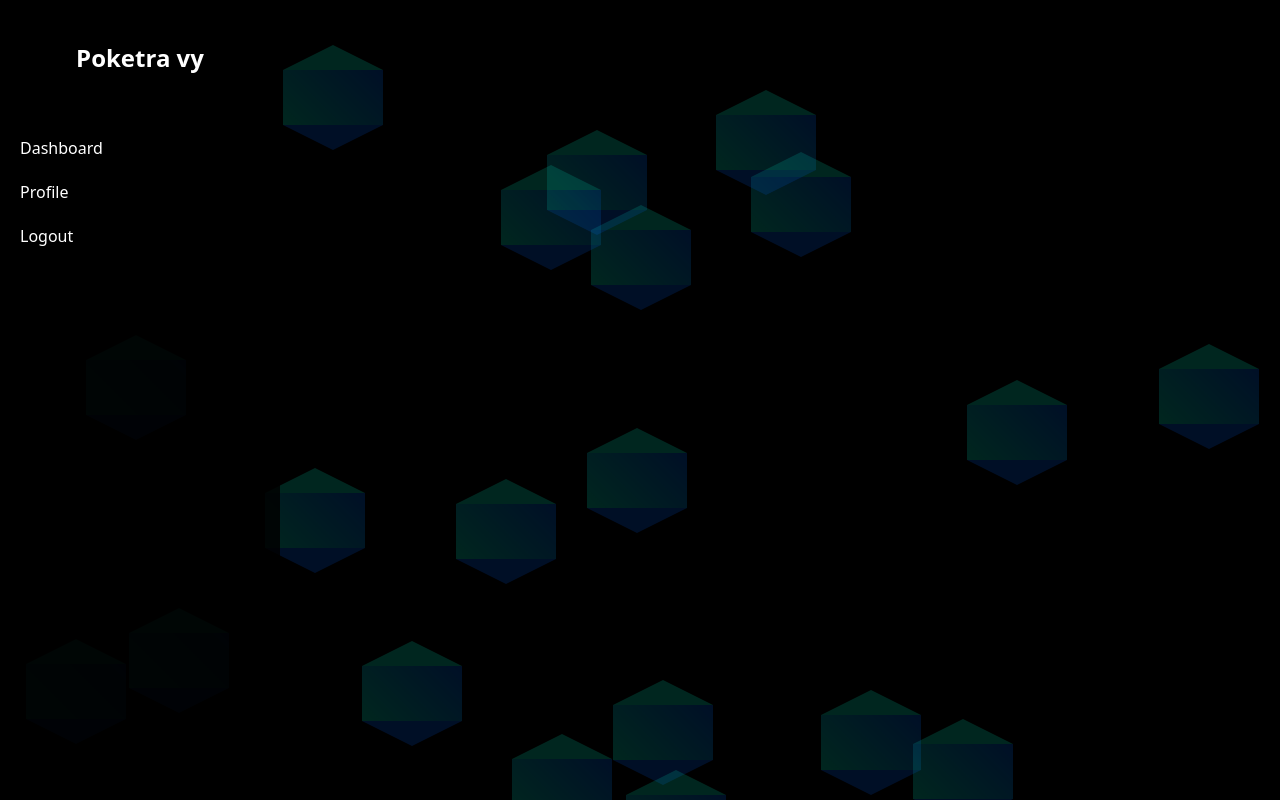
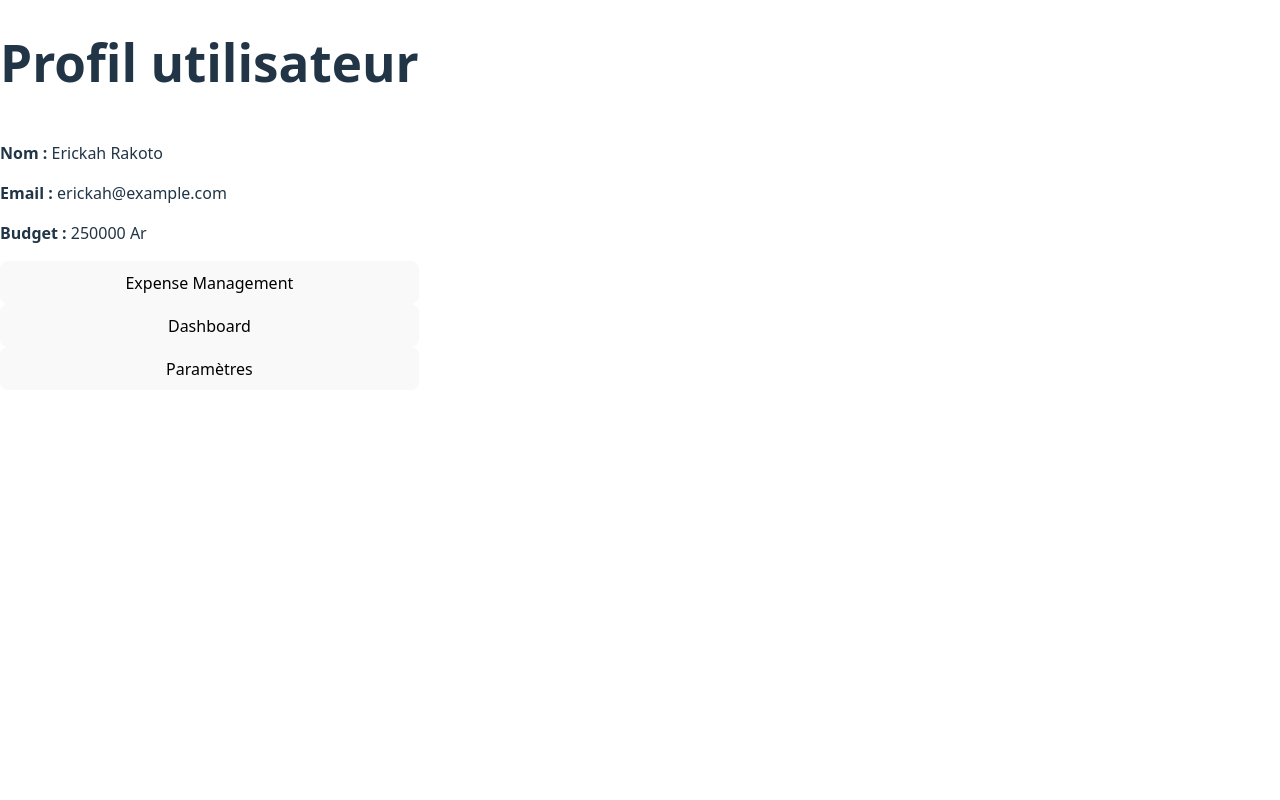
Before and after one commit to Koloina01/Personal-expense-tracker, a React (Vite) app in the folder client/expense/: page /profile in a window 1280 px wide. Built offline with nearby package versions, Linux system fonts and the light colour scheme; sample sign-in values are in the browser's storage.

Commit message:
feat : add ProfilePage

```diff
--- a/client/expense/src/components/ProfilePage.tsx
+++ b/client/expense/src/components/ProfilePage.tsx
@@ -1,27 +1,46 @@
-import React from "react";
-import HexagonBackground from "./HexagonBackground";
-import Sidebar from "./Sidebar";
-import "./css/ProfilePage.css";
+import { useNavigate } from "react-router-dom";
 
-const ProfilePage: React.FC = () => {
-  const user = JSON.parse(localStorage.getItem("user") || "{}");
+export default function ProfilePage() {
+  const navigate = useNavigate();
+
+
+  const user = {
+    fullName: "Erickah Rakoto",
+    email: "erickah@example.com",
+    budget: 250000,
+  };
 
   return (
-    <div className="profile-page">
-      <HexagonBackground />
+    <div className="min-h-screen bg-gray-100 flex flex-col items-center p-6">
+      <h1 className="text-3xl font-bold mb-4">Profil utilisateur</h1>
 
-      <Sidebar active="profile" />
+      <div className="bg-white shadow-lg rounded-xl p-6 w-full max-w-md">
+        <p><strong>Nom :</strong> {user.fullName}</p>
+        <p><strong>Email :</strong> {user.email}</p>
+        <p><strong>Budget :</strong> {user.budget} Ar</p>
+      </div>
 
-      <div className="profile-content">
-        <h1>Profile</h1>
-        <div className="profile-card">
-          <p><strong>Name:</strong> {user.fullName}</p>
-          <p><strong>Email:</strong> {user.email}</p>
-          <p><strong>Budget:</strong> {user.budget}</p>
-        </div>
+
+      <div className="mt-6 flex flex-col gap-4 w-full max-w-md">
+        <button
+          onClick={() => navigate("/expenses")}
+          className="bg-blue-500 text-white px-4 py-2 rounded-lg shadow"
+        >
+          Expense Management
+        </button>
+        <button
+          onClick={() => alert("Dashboard à implémenter 😎")}
+          className="bg-green-500 text-white px-4 py-2 rounded-lg shadow"
+        >
+          Dashboard
+        </button>
+        <button
+          onClick={() => navigate("/settings")}
+          className="bg-gray-700 text-white px-4 py-2 rounded-lg shadow"
+        >
+          Paramètres
+        </button>
       </div>
     </div>
   );
-};
-
-export default ProfilePage;
+}
```
